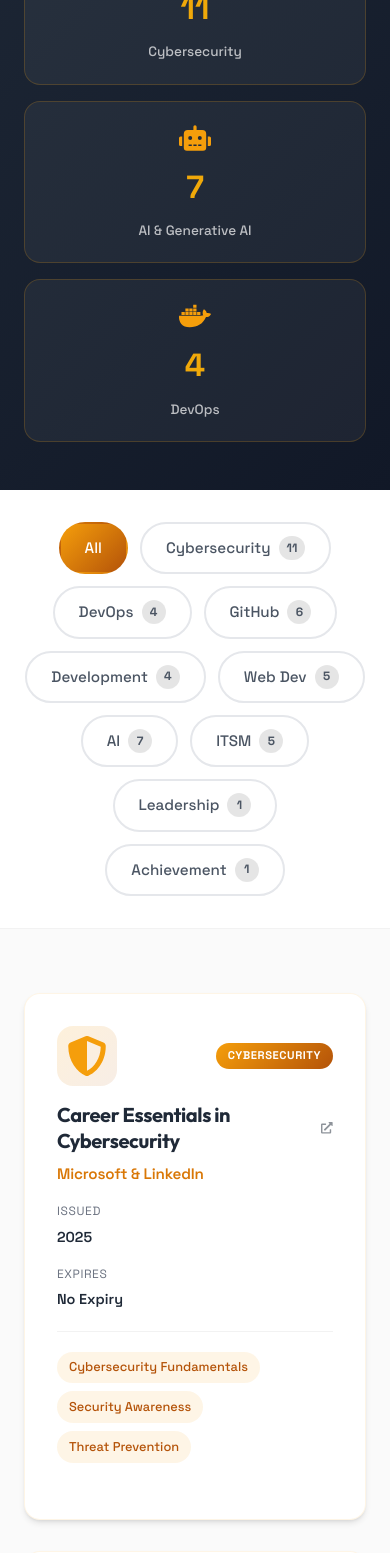
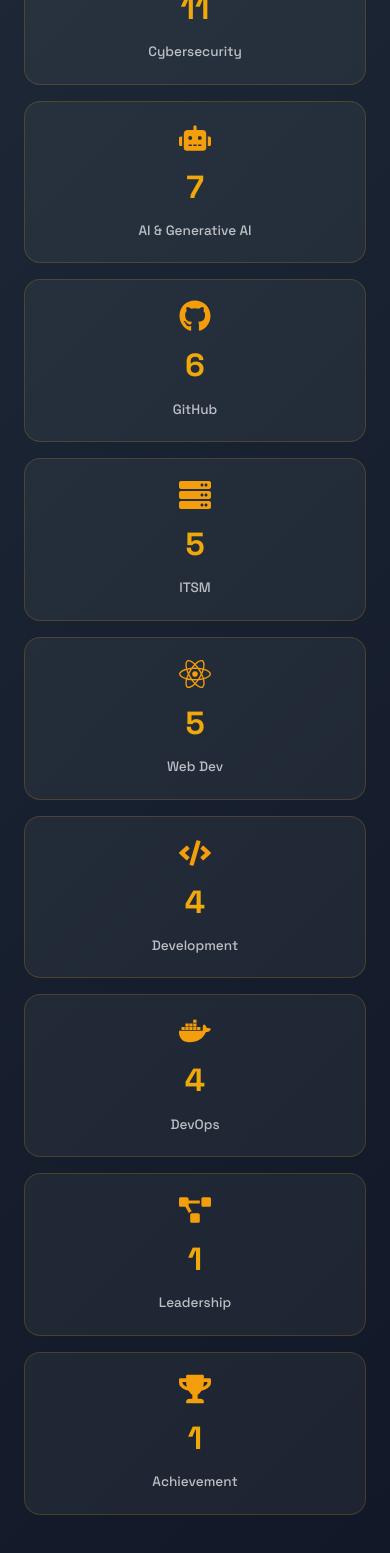
Before and after one commit to ratna3/ratnatalk, a Next.js app: page /certifications in a window 390 px wide. Shown: the part 1039-2592 px from the top of the page. Built offline with nearby package versions, Linux system fonts and the light colour scheme.

Commit message:
Add all certification categories to stats section with responsive grid

```diff
--- a/src/app/certifications/page.module.css
+++ b/src/app/certifications/page.module.css
@@ -85,7 +85,7 @@
 
 .statsGrid {
     display: grid;
-    grid-template-columns: repeat(4, 1fr);
+    grid-template-columns: repeat(5, 1fr);
     gap: 1.5rem;
 }
 
@@ -415,7 +415,7 @@
 /* Responsive Design */
 @media (max-width: 1024px) {
     .statsGrid {
-        grid-template-columns: repeat(2, 1fr);
+        grid-template-columns: repeat(3, 1fr);
     }
 }
 
--- a/src/app/certifications/page.tsx
+++ b/src/app/certifications/page.tsx
@@ -615,6 +615,12 @@
     const cybersecurityCerts = certifications.filter((c) => c.category === "Cybersecurity").length;
     const devOpsCerts = certifications.filter((c) => c.category === "DevOps").length;
     const aiCerts = certifications.filter((c) => c.category === "AI").length;
+    const githubCerts = certifications.filter((c) => c.category === "GitHub").length;
+    const developmentCerts = certifications.filter((c) => c.category === "Development").length;
+    const webDevCerts = certifications.filter((c) => c.category === "Web Dev").length;
+    const itsmCerts = certifications.filter((c) => c.category === "ITSM").length;
+    const leadershipCerts = certifications.filter((c) => c.category === "Leadership").length;
+    const achievementCerts = certifications.filter((c) => c.category === "Achievement").length;
 
     return (
         <div className={styles.certificationsPage}>
@@ -671,10 +677,52 @@
                         </div>
                         <div className={`${styles.statCard} stagger-4`}>
                             <span className={styles.statIcon}>
+                                <FaGithub />
+                            </span>
+                            <span className={styles.statNumber}>{githubCerts}</span>
+                            <span className={styles.statLabel}>GitHub</span>
+                        </div>
+                        <div className={`${styles.statCard} stagger-5`}>
+                            <span className={styles.statIcon}>
+                                <FaServer />
+                            </span>
+                            <span className={styles.statNumber}>{itsmCerts}</span>
+                            <span className={styles.statLabel}>ITSM</span>
+                        </div>
+                        <div className={`${styles.statCard} stagger-6`}>
+                            <span className={styles.statIcon}>
+                                <FaReact />
+                            </span>
+                            <span className={styles.statNumber}>{webDevCerts}</span>
+                            <span className={styles.statLabel}>Web Dev</span>
+                        </div>
+                        <div className={`${styles.statCard} stagger-7`}>
+                            <span className={styles.statIcon}>
+                                <FaCode />
+                            </span>
+                            <span className={styles.statNumber}>{developmentCerts}</span>
+                            <span className={styles.statLabel}>Development</span>
+                        </div>
+                        <div className={`${styles.statCard} stagger-8`}>
+                            <span className={styles.statIcon}>
                                 <FaDocker />
                             </span>
                             <span className={styles.statNumber}>{devOpsCerts}</span>
                             <span className={styles.statLabel}>DevOps</span>
+                        </div>
+                        <div className={`${styles.statCard} stagger-9`}>
+                            <span className={styles.statIcon}>
+                                <FaProjectDiagram />
+                            </span>
+                            <span className={styles.statNumber}>{leadershipCerts}</span>
+                            <span className={styles.statLabel}>Leadership</span>
+                        </div>
+                        <div className={`${styles.statCard} stagger-10`}>
+                            <span className={styles.statIcon}>
+                                <FaTrophy />
+                            </span>
+                            <span className={styles.statNumber}>{achievementCerts}</span>
+                            <span className={styles.statLabel}>Achievement</span>
                         </div>
                     </div>
                 </div>
```
